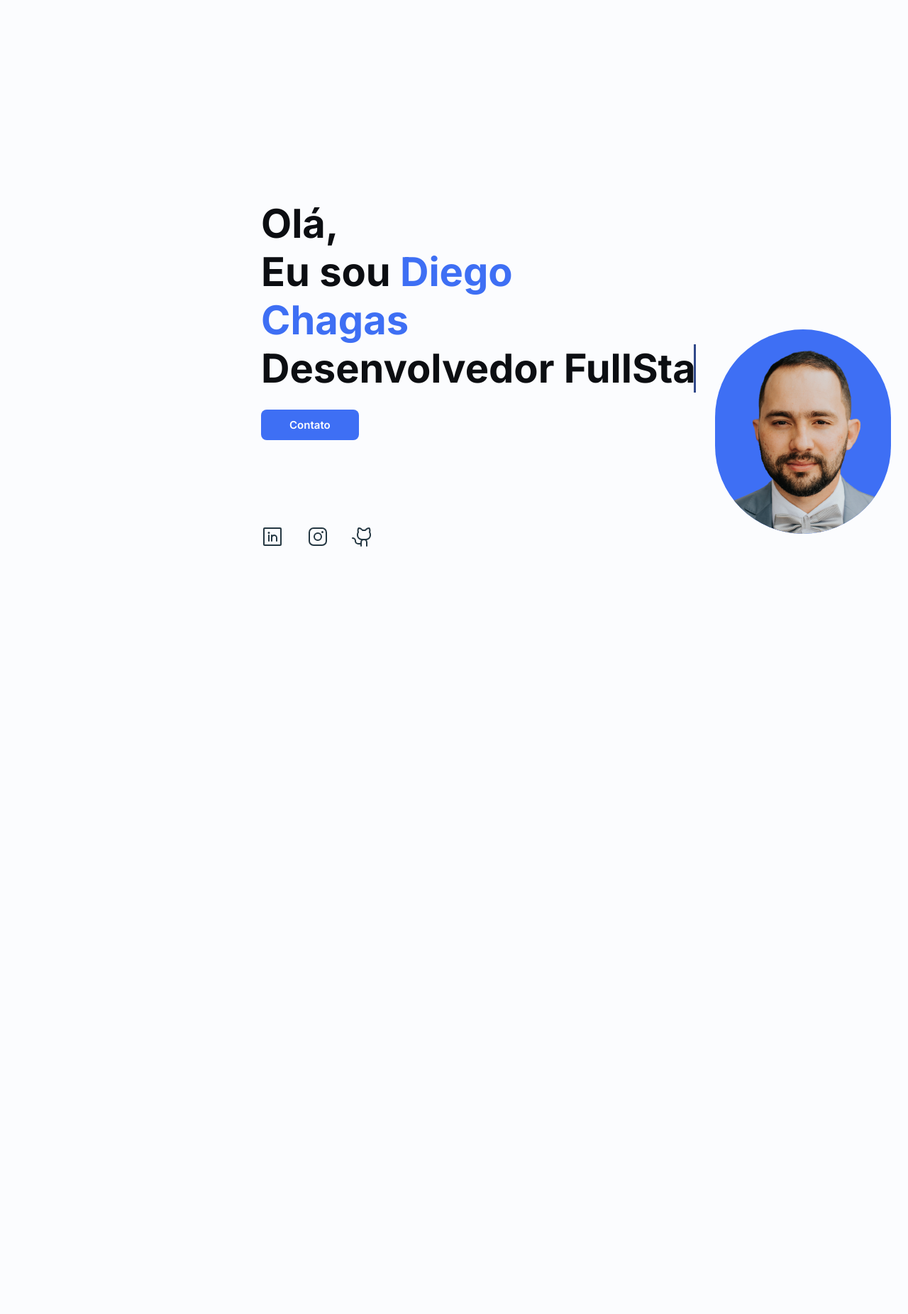
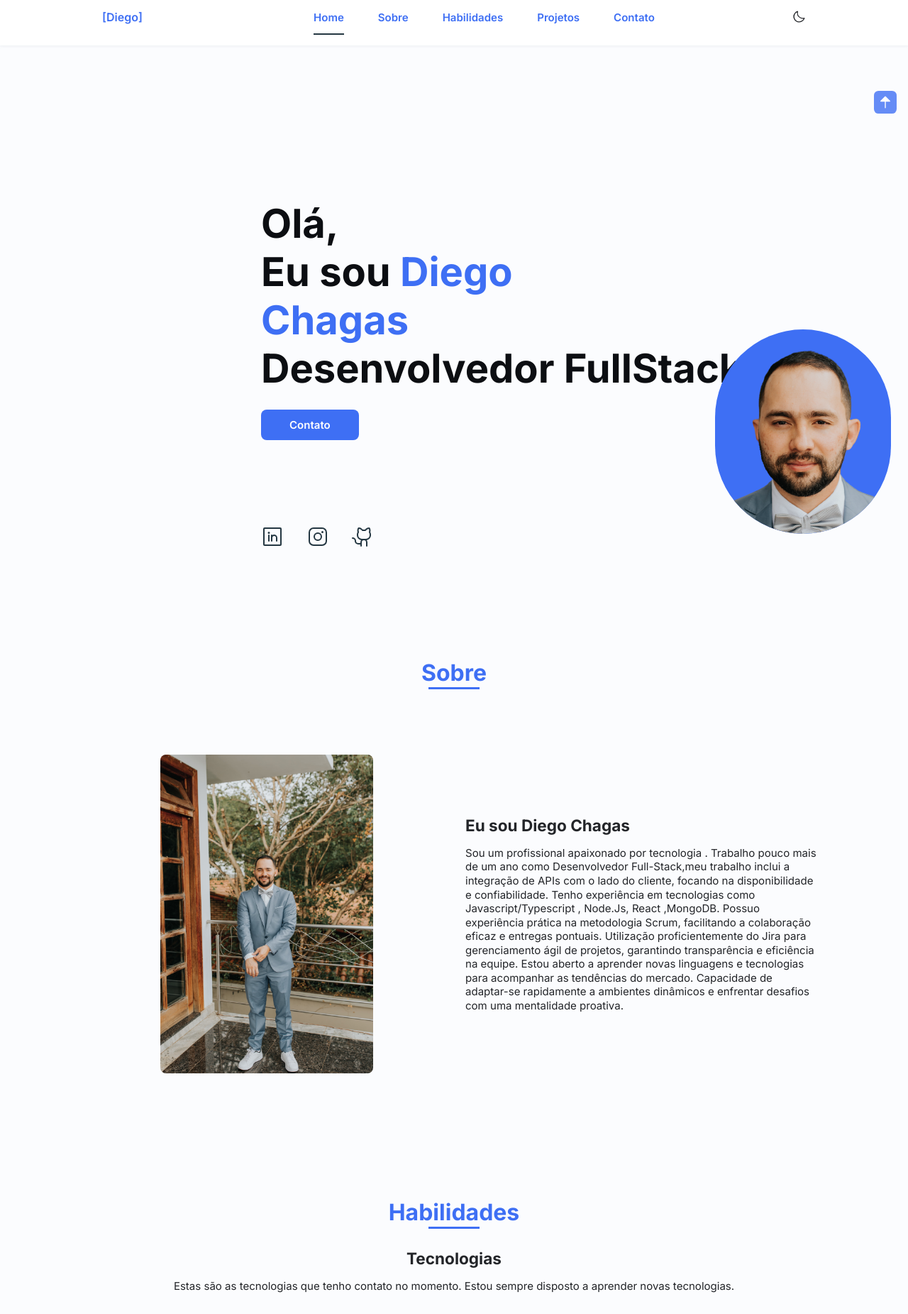
Before and after one commit to diegofchagas/portifolio-react, a React (Vite) app: page / in a window 1280 px wide. Shown: the top 1851 px of the page at 71% size. Before the commit the page ends 848 px from the top, so only its background shows below. Built offline with nearby package versions, Linux system fonts and the light colour scheme.

Commit message:
adicionando react scroll e ligando os link de acordo com o perfil

```diff
--- a/package.json
+++ b/package.json
@@ -15,6 +15,7 @@
     "react-dom": "^18.2.0",
     "react-icons": "^4.12.0",
     "react-router-dom": "^6.20.1",
+    "react-scroll": "^1.9.0",
     "styled-components": "^6.1.1"
   },
   "devDependencies": {
--- a/src/App.jsx
+++ b/src/App.jsx
@@ -1,21 +1,26 @@
-import './App.css'
-//import Header from './components/Header'
-import Home from './components/Home'
-//import About from './components/About'
-//import Skills from './components/Skills'
-//import Works from './components/Works'
+import "./App.css";
+import Contact from "./components/Contact";
+import Footer from "./components/Footer";
+import Header from "./components/Header";
+import Home from "./components/Home";
+import About from "./components/About";
+import Skills from "./components/Skills";
+import Works from "./components/Works";
 
 function App() {
-
   return (
     <>
-     {/* <Header/> */}
-     <Home/>
-     {/* <About/> */}
-     {/* <Skills/> */}
-     {/* <Works/> */}
+      <Header />
+      <main>
+        <Home />
+        <About />
+        <Skills />
+        <Works />
+        <Contact />
+      </main>
+      <Footer />
     </>
-  )
+  );
 }
 
-export default App
+export default App;
--- a/src/components/About/index.jsx
+++ b/src/components/About/index.jsx
@@ -7,7 +7,7 @@ const About = () => {
     <S.Section>
      <Title text="Sobre"/>
       <S.AboutContainer>
-        <div className="about-img">
+        <div className="about-img" id="About">
           <img src={foto} alt="Diego" />
         </div>
         <div>
--- a/src/components/Contact/index.jsx
+++ b/src/components/Contact/index.jsx
@@ -3,7 +3,7 @@ import * as S from "./styles"
 
 const Contact = () => {
   return (
-    <S.Section>
+    <S.Section id="Contact">
       <Title text="Contato"/>
       <S.Container>
         <form className="teste">
--- a/src/components/Header/index.jsx
+++ b/src/components/Header/index.jsx
@@ -1,50 +1,49 @@
-import { Moon, Sun,List } from "@phosphor-icons/react";
+import { useState } from "react";
+import { Moon, Sun, List } from "@phosphor-icons/react";
+import {Link} from "react-scroll"
 import * as S from "./styles";
-import { useState } from "react";
+
 
 const Header = () => {
-  const [menuMobile , setMenuMobile] = useState(false);
+  const [menuMobile, setMenuMobile] = useState(false);
 
-  const toogleMenu = () =>{
-    setMenuMobile(!menuMobile)
-  }
+  const toogleMenu = () => {
+    setMenuMobile(!menuMobile);
+  };
 
   return (
     <S.Header>
       <nav className="nav">
-        <div>
-          <a className="name" href="#">
+          <p className="name" href="#">
             <span>[</span>Diego<span>]</span>
-          </a>
-        </div>
-
-        <div className={`nav-menu ${menuMobile ? 'open' : ''}`}>
+          </p>
+        <div className={`nav-menu ${menuMobile ? "open" : ""}`}>
           <ul className="nav-list">
             <li className="nav-item">
               {" "}
-              <a className="nav-link active-link" href="#home">
+              <Link className="nav-link active-link" to="Home" spy={true} smooth={true} offset={-70} duration={200}>
                 Home
-              </a>
+              </Link>
             </li>
             <li>
-              <a className="nav-link" href="#about">
+              <Link className="nav-link" to="About" py={true} smooth={true} offset={-70} duration={200}>
                 Sobre
-              </a>
+              </Link>
             </li>
             <li>
-              <a className="nav-link" href="#skills">
+              <Link className="nav-link" to="Skills" py={true} smooth={true} offset={-70} duration={200}>
                 Habilidades
-              </a>
+              </Link>
             </li>
             <li>
-              <a className="nav-link" href="#work">
+              <Link className="nav-link" to="Work" py={true} smooth={true} offset={-70} duration={200}>
                 Projetos
-              </a>
+              </Link>
             </li>
             <li>
-              <a className="nav-link" href="#contact">
+              <Link className="nav-link" to="Contact" py={true} smooth={true} offset={-70} duration={100}>
                 Contato
-              </a>
+              </Link>
             </li>
           </ul>
         </div>
--- a/src/components/Header/styles.jsx
+++ b/src/components/Header/styles.jsx
@@ -10,6 +10,7 @@ export const Header = styled.header`
   box-shadow: 0 1px 4px rgba(146, 161, 176, 0.15);
   height:4rem;
 
+
 .name{
   color:${({ theme }) => theme.colors.titleColor};
   font-size:1rem;
@@ -18,20 +19,22 @@ export const Header = styled.header`
   .nav {
     margin: 0 144px;
     display: flex;
-    justify-content: space-between;
+    justify-content:space-between;
     align-items: center;
     font-weight: ${({ theme }) => theme.sizes.fontSemi};
     height:${({ theme }) => theme.sizes.headerHeight};
+    /* gap:4rem; */
   }
+
+
 
   .nav-list{
     display: flex;
-    margin-inline: 1rem;
+    margin-inline:1rem;
   }
 
 
   .nav-list li {
-    /* margin-bottom: ${({ theme }) => theme.sizes.mb4}; */
     margin-left: ${({ theme }) => theme.sizes.mb6};
     margin-bottom:0;
   }
@@ -39,6 +42,7 @@ export const Header = styled.header`
   .nav-link {
     position: relative;
     color: ${({ theme }) => theme.colors.titleColor};
+    cursor: pointer;
   }
 
   .nav-link:hover{
--- a/src/components/Home/index.jsx
+++ b/src/components/Home/index.jsx
@@ -4,7 +4,7 @@ import * as S from "./styles";
 
 const Home = () => {
   return (
-    <S.Main>
+    <S.Main id="Home">
       <section>
         <S.ContainerData>
           <h1 className="home-title">
--- a/src/components/Skills/index.jsx
+++ b/src/components/Skills/index.jsx
@@ -13,7 +13,7 @@ import * as S from "./styles";
 
 const Skills = () => {
   return (
-    <S.Section>
+    <S.Section id="Skills">
       <Title text="Habilidades" />
       <S.SkillsContainer>
         <div>
--- a/src/components/Works/index.jsx
+++ b/src/components/Works/index.jsx
@@ -8,7 +8,7 @@ import * as S from "./styles"
 
 const Works = () => {
   return (
-    <S.Section>
+    <S.Section id="Work">
      <Title text="Trabalhos"/>
       <S.Projects>
         <div className="card-project">
```
Also changed, not shown: 1 other file (tests, documents, lock files or other folders).
